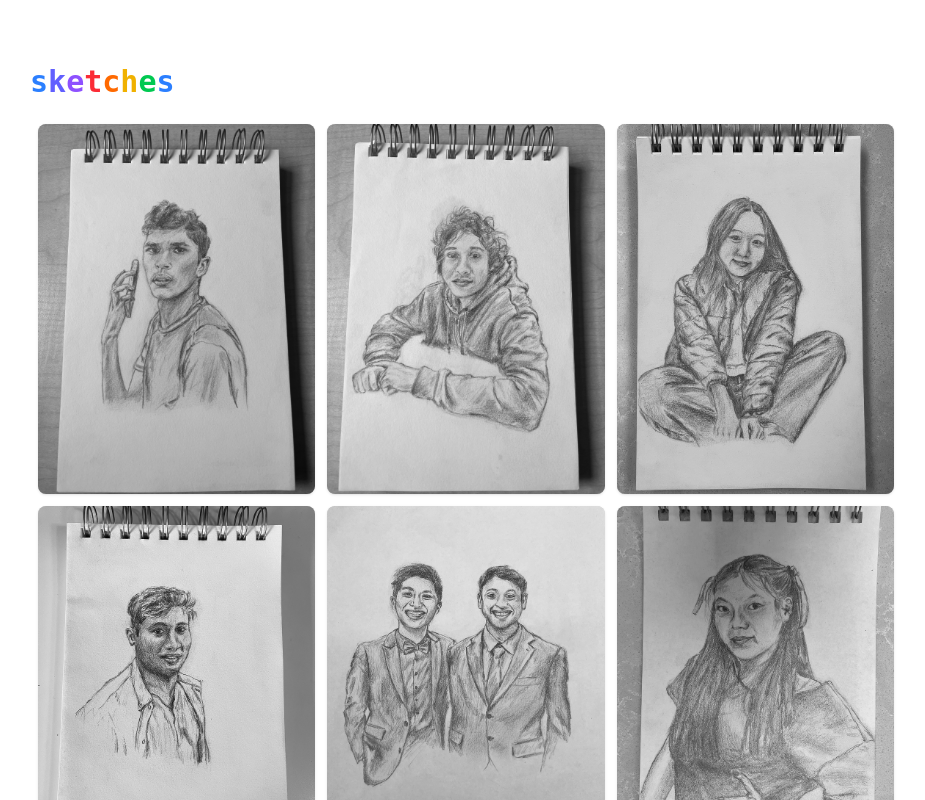
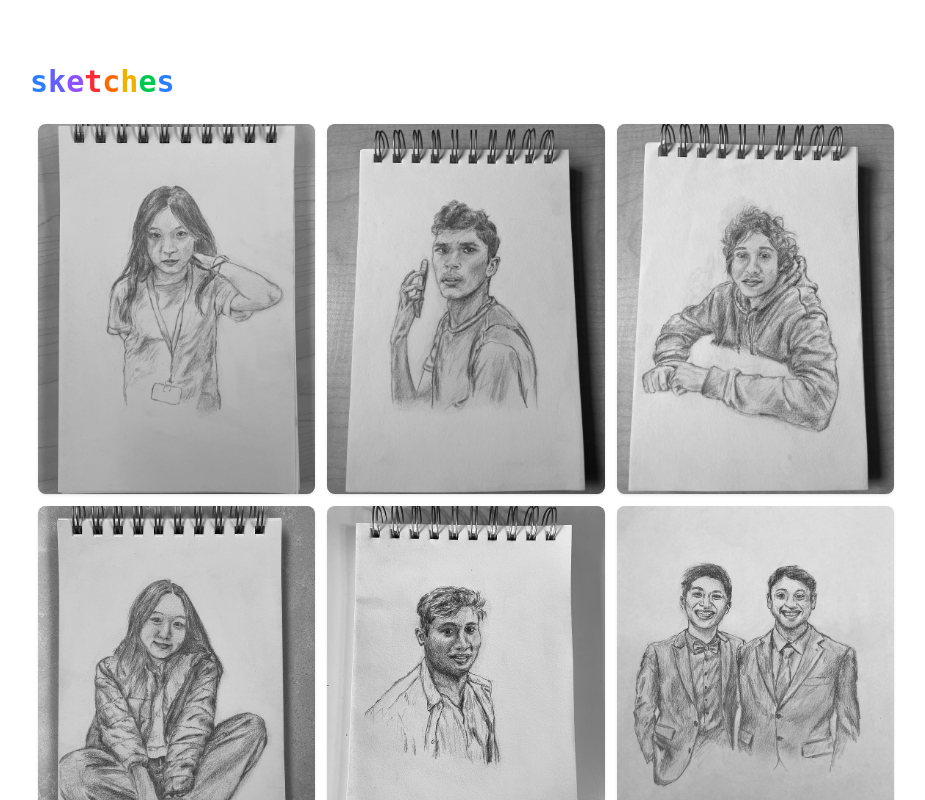
Before and after one commit to solunian/website, a SvelteKit app: page / in a window 1280 px wide. Shown: the part 1560-2360 px from the top of the page, without its empty margins (178-1103 px from the left). Built offline with nearby package versions, Linux system fonts and the light colour scheme; a web font is replaced by a local one.

Commit message:
chore: add sketch :thumbsup:

```diff
--- a/src/routes/+page.svelte
+++ b/src/routes/+page.svelte
@@ -168,6 +168,7 @@
         folder="sketches"
         grayscale
         filenames={[
+          "iris.jpg",
           "vishnu.jpg",
           "ishaan.jpg",
           "angela.jpg",
```
Also changed, not shown: static/sketches/iris.jpg (added).
